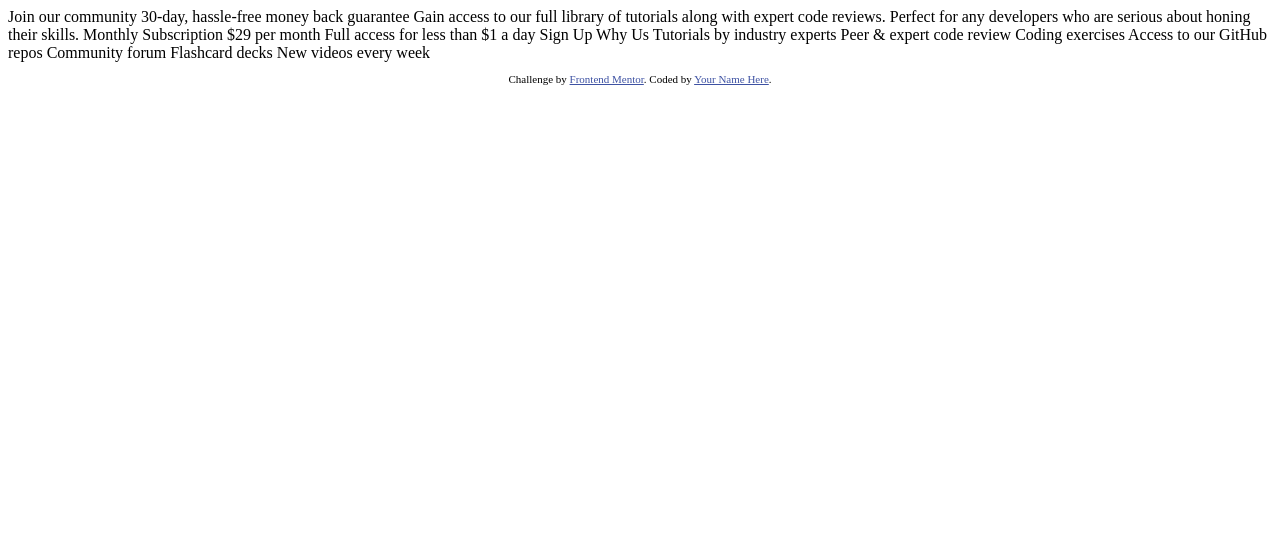
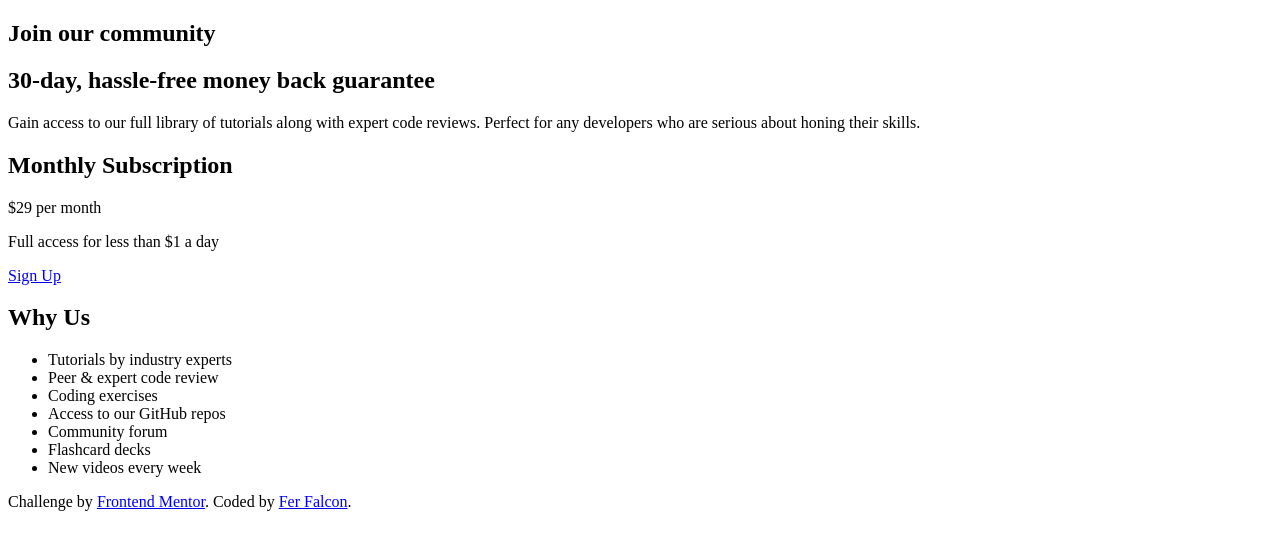
Before and after one commit to ferfalcon/single-price-grid-component, a plain HTML site: page index.html in a window 1280 px wide. Drawn offline with Linux system fonts and the light colour scheme.

Commit message:
Basic markup

```diff
--- a/index.html
+++ b/index.html
@@ -2,49 +2,41 @@
 <html lang="en">
 <head>
   <meta charset="UTF-8">
-  <meta name="viewport" content="width=device-width, initial-scale=1.0"> <!-- displays site properly based on user's device -->
-
+  <meta name="viewport" content="width=device-width, initial-scale=1.0">
+  <title>Frontend Mentor | Single Price Grid Component</title>
   <link rel="icon" type="image/png" sizes="32x32" href="./images/favicon-32x32.png">
-
-  <title>Frontend Mentor | Single Price Grid Component</title>
-
-  <!-- Feel free to remove these styles or customise in your own stylesheet 👍 -->
-  <style>
-    .attribution { font-size: 11px; text-align: center; }
-    .attribution a { color: hsl(228, 45%, 44%); }
-  </style>
 </head>
 <body>
-  Join our community
-
-  30-day, hassle-free money back guarantee
-
-  Gain access to our full library of tutorials along with expert code reviews.
-  Perfect for any developers who are serious about honing their skills.
-
-  Monthly Subscription
-
-  &dollar;29 per month
-
-  Full access for less than &dollar;1 a day
-
-  Sign Up
-
-  Why Us
-
-  Tutorials by industry experts
-  Peer &amp; expert code review
-  Coding exercises
-  Access to our GitHub repos
-  Community forum
-  Flashcard decks
-  New videos every week
-
-  <footer>
-    <p class="attribution">
-      Challenge by <a href="https://www.frontendmentor.io?ref=challenge" target="_blank">Frontend Mentor</a>.
-      Coded by <a href="#">Your Name Here</a>.
-    </p>
-  </footer>
+	<main>
+		<article>
+			<h1>Join our community</h1>
+			<h2>30-day, hassle-free money back guarantee</h2>
+			<p>Gain access to our full library of tutorials along with expert code reviews. Perfect for any developers who are serious about honing their skills.</p>
+			<section>
+				<h2>Monthly Subscription</h2>
+				<p>&dollar;29 per month</p>
+				<p>Full access for less than &dollar;1 a day</p>
+				<a href="#">Sign Up</a>
+			</section>
+			<section>
+				<h2>Why Us</h2>
+				<ul>
+					<li>Tutorials by industry experts</li>
+					<li>Peer &amp; expert code review</li>
+					<li>Coding exercises</li>
+					<li>Access to our GitHub repos</li>
+					<li>Community forum</li>
+					<li>Flashcard decks</li>
+					<li>New videos every week</li>
+				</ul>
+			</section>
+		</article>
+	</main>
+	<footer class="signature">
+		<p>
+			Challenge by <a href="https://www.frontendmentor.io?ref=challenge" target="_blank">Frontend Mentor</a>.
+			Coded by <a href="https://www.linkedin.com/in/fernandofalcon/" target="_blank">Fer Falcon</a>.
+		</p>
+	</footer>
 </body>
 </html>
```
